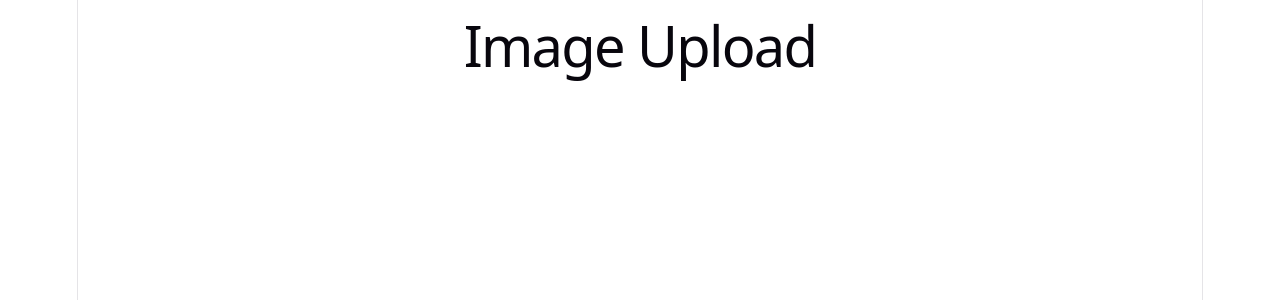
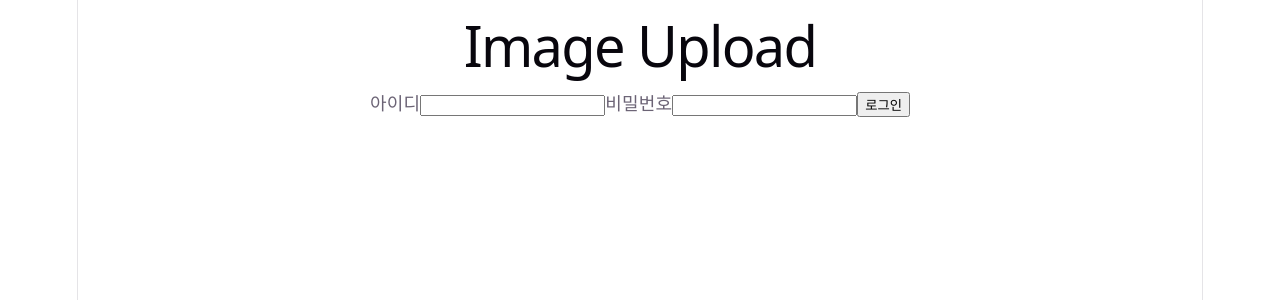
Before and after one commit to jn8366ew/image-upload-with-django, a React (Vite) app in the folder frontend/: page / in a window 1280 px wide. Shown: the top 300 px of the page. Built offline with nearby package versions, Linux system fonts and the light colour scheme.

Commit message:
로그인 화면 & CSRF 토큰 교체 처리

```diff
--- a/frontend/src/App.tsx
+++ b/frontend/src/App.tsx
@@ -1,7 +1,21 @@
+import { useState } from 'react'
+import type { SessionUser } from './api/auth'
+import { LoginForm } from './auth/LoginForm'
+
 function App() {
+  const [user, setUser] = useState<SessionUser | null>(null)
+
   return (
     <main>
       <h1>Image Upload</h1>
+      {user ? (
+        <section>
+          <h2>업로드</h2>
+          <p>{user.username}</p>
+        </section>
+      ) : (
+        <LoginForm onLoggedIn={setUser} />
+      )}
     </main>
   )
 }
--- /dev/null
+++ b/frontend/src/api/auth.ts
@@ -0,0 +1,10 @@
+import { api } from './client'
+
+export type Credentials = { username: string; password: string }
+export type SessionUser = { username: string }
+
+export async function login(credentials: Credentials): Promise<SessionUser> {
+  await api.get('/auth/csrf')
+  const { data } = await api.post<SessionUser>('/auth/login', credentials)
+  return data
+}
--- /dev/null
+++ b/frontend/src/auth/LoginForm.tsx
@@ -0,0 +1,31 @@
+import { type FormEvent, useState } from 'react'
+import type { SessionUser } from '../api/auth'
+import { useLogin } from './useLogin'
+
+export function LoginForm({ onLoggedIn }: { onLoggedIn: (user: SessionUser) => void }) {
+  const [username, setUsername] = useState('')
+  const [password, setPassword] = useState('')
+  const loginMutation = useLogin(onLoggedIn)
+
+  function submit(event: FormEvent) {
+    event.preventDefault()
+    loginMutation.mutate({ username, password })
+  }
+
+  return (
+    <form onSubmit={submit}>
+      <label>
+        아이디
+        <input value={username} onChange={(e) => setUsername(e.target.value)} />
+      </label>
+      <label>
+        비밀번호
+        <input type="password" value={password} onChange={(e) => setPassword(e.target.value)} />
+      </label>
+      <button type="submit" disabled={loginMutation.isPending}>
+        로그인
+      </button>
+      {loginMutation.isError && <p role="alert">아이디 또는 비밀번호가 올바르지 않습니다</p>}
+    </form>
+  )
+}
--- /dev/null
+++ b/frontend/src/auth/useLogin.ts
@@ -0,0 +1,6 @@
+import { useMutation } from '@tanstack/react-query'
+import { type Credentials, login, type SessionUser } from '../api/auth'
+
+export function useLogin(onLoggedIn: (user: SessionUser) => void) {
+  return useMutation({ mutationFn: (c: Credentials) => login(c), onSuccess: onLoggedIn })
+}
```
Also changed, not shown: frontend/src/test/render.tsx (added, +10 -0 lines), 2 other files (tests, documents, lock files or other folders).
